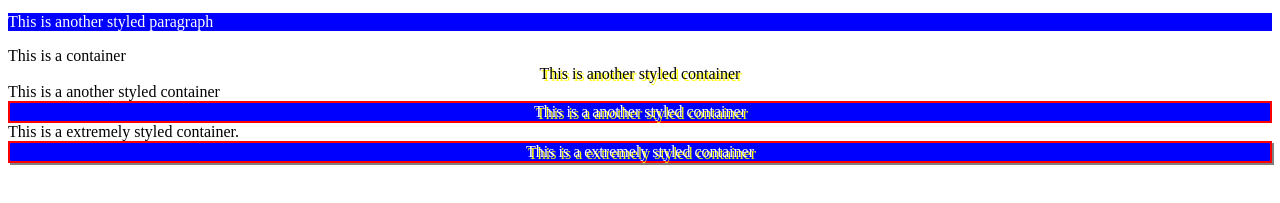
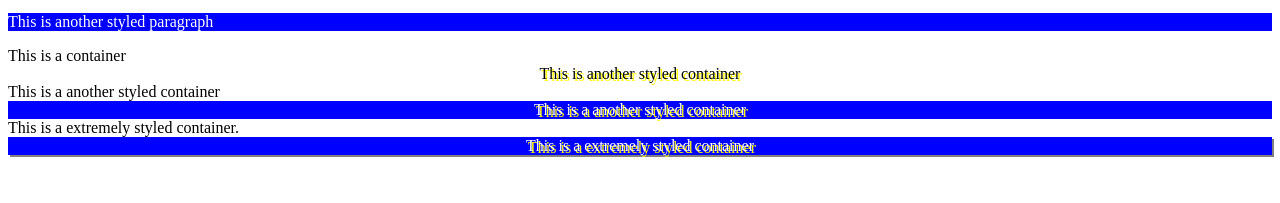
Before and after one commit to JennSam-a/WebDev25-26, a plain HTML site: page WDLesson2_2Practical/index.html in a window 1280 px wide. Shown: the part 159-362 px from the top of the page. Drawn offline with Linux system fonts and the light colour scheme.

Commit message:
Update style.css

```diff
--- a/WDLesson2_2Practical/style.css
+++ b/WDLesson2_2Practical/style.css
@@ -17,7 +17,7 @@ with a class of "info" */
 }
 /* Challenge 7: Add a border of 2px solid red for all elements with a class of "highlight" */
 .highlight{
-  border:2px solid red;
+  border:2px red;
 }
 /* Challenge 8: Align the text in the center and drop a shadow on the text of 2px 2px yellow  for
 all elements with a class of "special"
```
